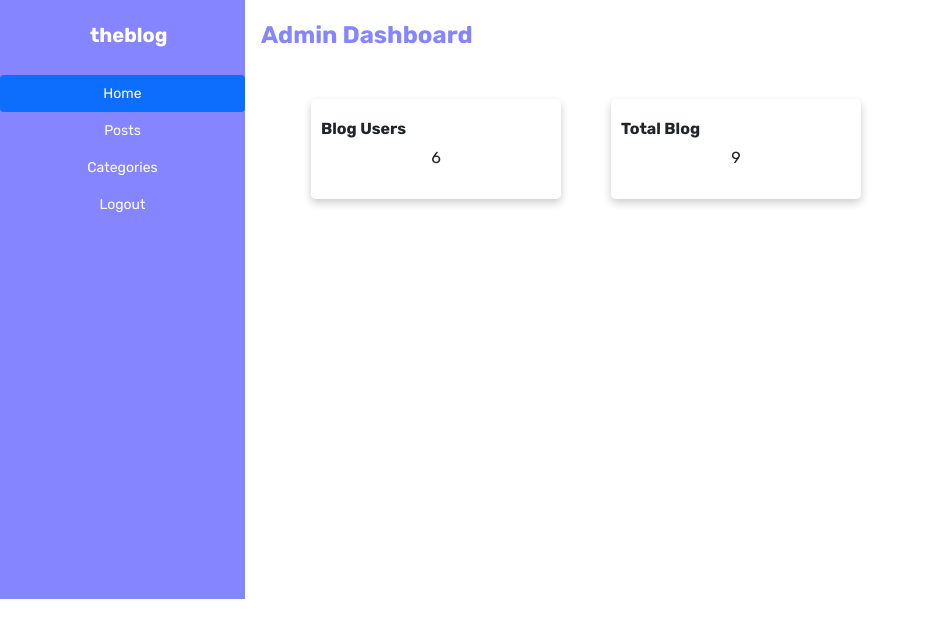
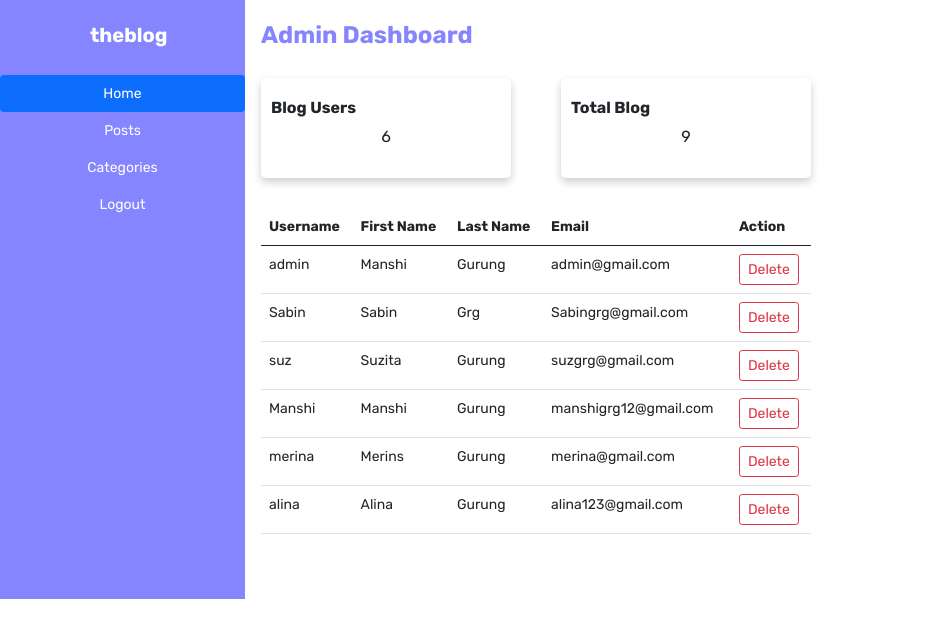
Before and after one commit to manshigrg/simpleblog, a Django app: page /admin_approval/ in a window 1280 px wide. Shown: the top 638 px of the page, without its empty margins (0-927 px from the left). Run offline with Django 5.2, Linux system fonts and the light colour scheme; a user stored in the database is signed in; data comes from the database, SQL or seed files in the repository; both versions use the stored data as it was after the commit; some libraries are stand-ins or nearby versions; some web fonts are replaced.

Commit message:
update 3.5

```diff
--- a/ablog/theblog/templates/admin_approval.html
+++ b/ablog/theblog/templates/admin_approval.html
@@ -68,7 +68,8 @@
 	        flex-wrap: wrap; /* Allow wrapping if content exceeds width */
 	        gap: 50px; /* Gap between count boxes */
 	        padding-top: 10px;
-	        padding-left: 50px;
+	        padding-bottom: 30px;
+	        padding-left: 0px;
 	    }
 
 	    .count-box {
@@ -117,7 +118,6 @@
 	  <div class="tab-content" id="v-pills-tabContent">
 	    <div class="tab-pane fade show active" id="v-pills-home" role="tabpanel" aria-labelledby="v-pills-home-tab">
 	    	<h4 class="custom-heading"><strong>Admin Dashboard</strong></h4>
-	    	<br>
 	    	<div class="count-container">
 	    		<!-- User Count -->
 		        <div class="count-box">
@@ -127,8 +127,31 @@
 		        <div class="count-box">
 		            <h6 class="custom-heading1"><strong>Total Blog</strong></h6><center>{{ post_count }}</center>
 		        </div>
-
 		    </div>
+		        <table class="table">
+	                <thead>
+	                    <tr>
+	                        <th>Username</th>
+	                        <th>First Name</th>
+	                        <th>Last Name</th>
+	                        <th>Email</th>
+	                        <th>Action</th>
+	                    </tr>
+	                </thead>
+	                <tbody>
+	                    {% for user in users %}
+	                    <tr>
+	                        <td>{{ user.username }}</td>
+	                        <td>{{ user.first_name }}</td>
+	                        <td>{{ user.last_name }}</td>
+	                        <td>{{ user.email }}</td>
+	                        <td>
+	                        	<a href="{% url 'delete_user' user.id %}" class="btn btn-outline-danger btn-sm">Delete</a>
+	                        </td>
+	                    </tr>
+	                    {% endfor %}
+	                </tbody>
+	            </table>
 	    </div>
 	    <div class="tab-pane fade" id="v-pills-profile" role="tabpanel" aria-labelledby="v-pills-profile-tab">
 	    	<h4 class="custom-heading"><strong>Posts</strong></h4>
@@ -139,7 +162,7 @@
 			                <th>Blog Title</th>
 			                <th>Category</th>
 			                <th>Blog Snippet</th>
-			                <th>Actions</th>
+			                <th>Action</th>
 			            </tr>
 			        </thead>
 			        <tbody>
@@ -149,7 +172,6 @@
 			                <td>{{ post.category }}</td>
 			                <td>{{ post.snippet }}</td>
 			                <td>
-			                    <a href="#" class="btn btn-outline-secondary btn-sm">Update</a>
 			                    <a href="{% url 'delete-post' post.id %}" class="btn btn-outline-danger btn-sm">Delete</a>
 			                </td>
 			            </tr>
@@ -164,13 +186,64 @@
 	    		<div class="form-container">
 		    		<div class="custom-cat">
 		                {% csrf_token %}
-		                {{ category_form.as_p }}
+		                {{ cat_form.as_p }}
 	                </div>
 	                <div class="custom-catbtn">
-	                	<button type="submit" class="btn btn-primary">Add Category</button>
+	                	<button type="submit" name="add_category" class="btn btn-primary">Add Category</button>
                 	</div>
             	</div>
             </form>
+
+            <!-- Modal -->
+			<div class="modal fade" id="exampleModal" tabindex="-1" aria-labelledby="exampleModalLabel" aria-hidden="true">
+			  <div class="modal-dialog">
+			    <div class="modal-content">
+			      <div class="modal-header">
+			        <h5 class="modal-title" id="exampleModalLabel">Update Category</h5>
+			        <button type="button" class="btn-close" data-bs-dismiss="modal" aria-label="Close"></button>
+			      </div>
+			      <div class="modal-body">
+			        <form id="updateCategoryForm" class="custom-form" method="POST">
+			        	{% csrf_token %}
+			        	{{ cat_form.as_p }}
+			        	<button type="submit" name="update_category" class="btn btn-primary">Update</button>
+			        </form>
+			      </div>
+			    </div>
+			  </div>
+			</div>
+
+			<!-- Place this at the bottom of your template, just before the closing </body> tag -->
+			<script>
+			    document.addEventListener("DOMContentLoaded", function () {
+			        const updateCategoryButtons = document.querySelectorAll(".btn-update-category");
+			        const modalForm = document.querySelector("#updateCategoryForm");
+
+			        updateCategoryButtons.forEach(button => {
+			            button.addEventListener("click", function (event) {
+			                const categoryId = event.target.getAttribute("data-category-id");
+			                console.log("Category ID:", categoryId); // Check if the category ID is correctly fetched
+			                const actionUrl = "{% url 'admin_approval' %}";
+			                console.log("Action URL:", actionUrl); // Check if the action URL is correct
+			                modalForm.setAttribute("action", actionUrl);
+
+			                // Prefill the category ID in a hidden input field
+			                const categoryIdInput = document.createElement("input");
+			                categoryIdInput.setAttribute("type", "hidden");
+			                categoryIdInput.setAttribute("name", "category_id");
+			                categoryIdInput.setAttribute("value", categoryId);
+			                modalForm.appendChild(categoryIdInput);
+
+			                // Prefill the category name in the form
+			                const categoryName = event.target.closest("tr").querySelector("td:first-child").textContent;
+			                console.log("Category Name:", categoryName); // Check if the category name is correctly fetched
+			                modalForm.querySelector("#id_name").value = categoryName;
+			            });
+			        });
+			    });
+			</script>
+
+
             <!-- Display Existing Categories -->
 		    <table class="table">
 		        <thead>
@@ -184,7 +257,9 @@
 		                <tr>
 		                    <td>{{ category.name }}</td>
 		                    <td>
-		                    	<a href="{% url 'update-category' category.id %}" class="btn btn-outline-secondary btn-sm">Update</a>
+		                    	<!--<a href="{% url 'update-category' category.id %}" class="btn btn-outline-secondary btn-sm">Update</a>-->
+		                    	<!-- Button trigger modal -->
+								<a href="#" class="btn btn-outline-secondary btn-sm btn-update-category" data-bs-toggle="modal" data-bs-target="#exampleModal" data-category-id="{{ category.id }}">Update</a>
 		                    	<a href="{% url 'delete-category' category.id %}" class="btn btn-outline-danger btn-sm">Delete</a>
 		                    </td>
 		                </tr>
--- a/ablog/theblog/templates/adminbase.html
+++ b/ablog/theblog/templates/adminbase.html
@@ -15,7 +15,7 @@
         Admin Panel
       {% endblock %}
     </title>
-
+    <script src="https://ajax.googleapis.com/ajax/libs/jquery/3.4.1/jquery.min.js"></script>
     <style>
        body {
         font-family: "Rubik", sans-serif;
--- a/ablog/theblog/templates/article_details.html
+++ b/ablog/theblog/templates/article_details.html
@@ -117,7 +117,7 @@
 							  position: relative;
 							}
 
-							.dropdown-menu {
+							.custom-dropdown-menu {
 							  position: absolute;
 							  top: 100%;
 							  left: 0;
@@ -140,7 +140,7 @@
 							    <span class="three-dots" data-bs-toggle="dropdown">
 							      <i class="bi bi-three-dots-vertical"></i>
 							    </span>
-							    <ul class="dropdown-menu">
+							    <ul class="dropdown-menu custom-dropdown-menu">
 							      <!-- Dropdown options -->
 							      <li>
 							        <a href="{% url 'delete-comment' comment.id %}" class="btn btn-danger btn-sm dropdown-item">Delete Comment</a>
--- a/ablog/theblog/templates/base.html
+++ b/ablog/theblog/templates/base.html
@@ -19,7 +19,7 @@
         Blog
       {% endblock %}
     </title>
-
+    <script src="https://ajax.googleapis.com/ajax/libs/jquery/3.4.1/jquery.min.js"></script>
     <style>
       hr.light {
         border-top: 1px solid #ccc;
--- a/ablog/theblog/urls.py
+++ b/ablog/theblog/urls.py
@@ -1,6 +1,6 @@
 from django.urls import path
 from . import views
-from .views import HomeView, ArticleDetailView, AddPostView, UpdatePostView, DeletePostView, AddCategoryView, CategoryView, CategoryListView, LikeView, AddCommentView, admin_approval
+from .views import HomeView, ArticleDetailView, AddPostView, UpdatePostView, DeletePostView, AddCategoryView, CategoryView, CategoryListView, LikeView, AddCommentView, admin_approval, SearchBlogsView
 
 urlpatterns = [
     #path('', views.home, name="home"),
@@ -18,6 +18,7 @@ urlpatterns = [
     path('delete_post/<post_id>', views.delete_post, name='delete-post'),
     path('delete_category/<category_id>/', views.delete_category, name='delete-category'),
     path('update_category/<category_id>', views.update_category, name='update-category'),
-    path('search_blogs', views.search_blogs, name='search_blogs'),
+    path('search_blogs', SearchBlogsView.as_view(), name='search_blogs'),
     path('delete-comment/<int:comment_id>/', views.delete_comment, name='delete-comment'),
+    path('delete_user/<user_id>/', views.delete_user, name='delete_user'),
 ]
--- a/ablog/theblog/views.py
+++ b/ablog/theblog/views.py
@@ -1,4 +1,4 @@
-from django.shortcuts import render, get_object_or_404
+from django.shortcuts import redirect, render, get_object_or_404
 from django.views.generic import ListView, DetailView, CreateView, UpdateView, DeleteView, View
 from .models import Post, Category, Comment
 from .forms import PostForm, EditForm, CommentForm, CategoryForm
@@ -7,38 +7,48 @@ from django.http import HttpResponseRedirect
 from django.contrib import messages
 from django.contrib.auth.models import User
 from django.shortcuts import redirect
+from django.http import JsonResponse
+from django.contrib.auth.mixins import LoginRequiredMixin
 
-def search_blogs(request):
-	template_name = 'search_blogs.html'
-
-	if request.method == "POST":
-		searched = request.POST['searched']
-		posts = Post.objects.filter(title__contains=searched)
-
-		return render(request, template_name, {'searched':searched, 'posts':posts})
-	else:
-		return render(request, template_name, {})
 
 def admin_approval(request):
 	template_name = 'admin_approval.html'
 
+	if request.method == 'POST':
+		if 'add_category' in request.POST:
+			# Handle adding a new category
+			cat_form = CategoryForm(request.POST)
+			if cat_form.is_valid():
+				cat_form.save()
+				return redirect('admin_approval')
+		elif 'update_category' in request.POST:
+			# Handle updating an existing category
+			category_id = request.POST.get('category_id')
+			category = get_object_or_404(Category, pk=category_id)
+			cat_form = CategoryForm(request.POST, instance=category)
+			if cat_form.is_valid():
+				cat_form.save()
+				return redirect('admin_approval')
+	else:
+		cat_form = CategoryForm()
+
 	user_count = User.objects.all().count()
 	post_count = Post.objects.all().count()
 	posts = Post.objects.all().order_by('-post_date')
-
+	users = User.objects.all()
 	categories = Category.objects.all()
 
-	# If the request method is POST, process the category form
-	if request.method == 'POST':
-		category_form = CategoryForm(request.POST)
-		if category_form.is_valid():
-			category_form.save()  # Save the category if the form is valid
-			# Optionally, you can add a success message here
-			return redirect('admin_approval')  # Redirect to the admin_approval page
+	return render(request, template_name, {"user_count": user_count, "post_count": post_count, "users": users, "posts": posts, 'cat_form': cat_form, "categories": categories})
+
+def delete_user(request, user_id):
+	user = User.objects.get(pk=user_id)
+
+	if request.user.is_superuser:
+		user.delete()
+		return redirect('admin_approval')  # Redirect to admin_approval page for superuser
 	else:
-		category_form = CategoryForm()  # Create a new instance of the CategoryForm
-
-	return render(request, template_name, {"user_count": user_count, "post_count": post_count, "posts": posts, "category_form": category_form, "categories": categories})
+		messages.error(request, "You are not authorized to delete user")
+		return redirect('home')
 
 def delete_category(request, category_id):
 	category = Category.objects.get(pk=category_id)
@@ -84,12 +94,30 @@ class CatMenuMixin(View):
 		context["cat_menu"] = cat_menu
 		return context
 
+class SearchBlogsView(CatMenuMixin, View):
+	template_name = 'search_blogs.html'
+
+	def get(self, request):
+		return render(request, self.template_name, {'cat_menu': Category.objects.all()})
+
+	def post(self, request):
+		searched = request.POST.get('searched')
+		posts = Post.objects.filter(title__contains=searched)
+		context = {'searched': searched, 'posts': posts, 'cat_menu': Category.objects.all()}
+		return render(request, self.template_name, context)
+
 class HomeView(CatMenuMixin, ListView):
 	model = Post
 	template_name = 'home.html'
 	cats = Category.objects.all()
 	#ordering = ['-id']
 	ordering = ['-post_date']
+
+	def dispatch(self, request, *args, **kwargs):
+		if request.user.is_superuser:
+			return admin_approval(request)
+		else:
+			return super().dispatch(request, *args, **kwargs)
 
 def CategoryListView(request):
 	cat_menu_list = Category.objects.all()
```
Also changed, not shown: ablog/db.sqlite3, ablog/media/images/profile/pexels-justin-shaifer-1222271.jpg (added).
